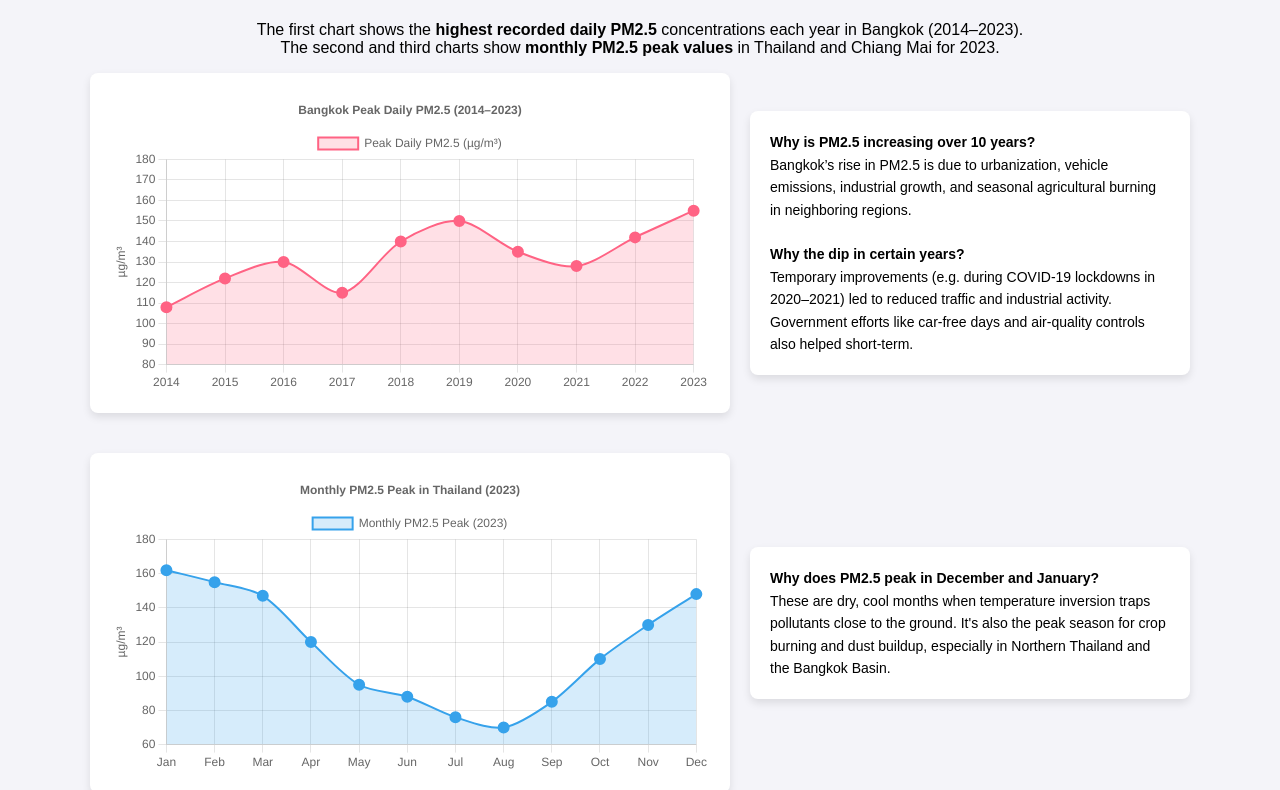
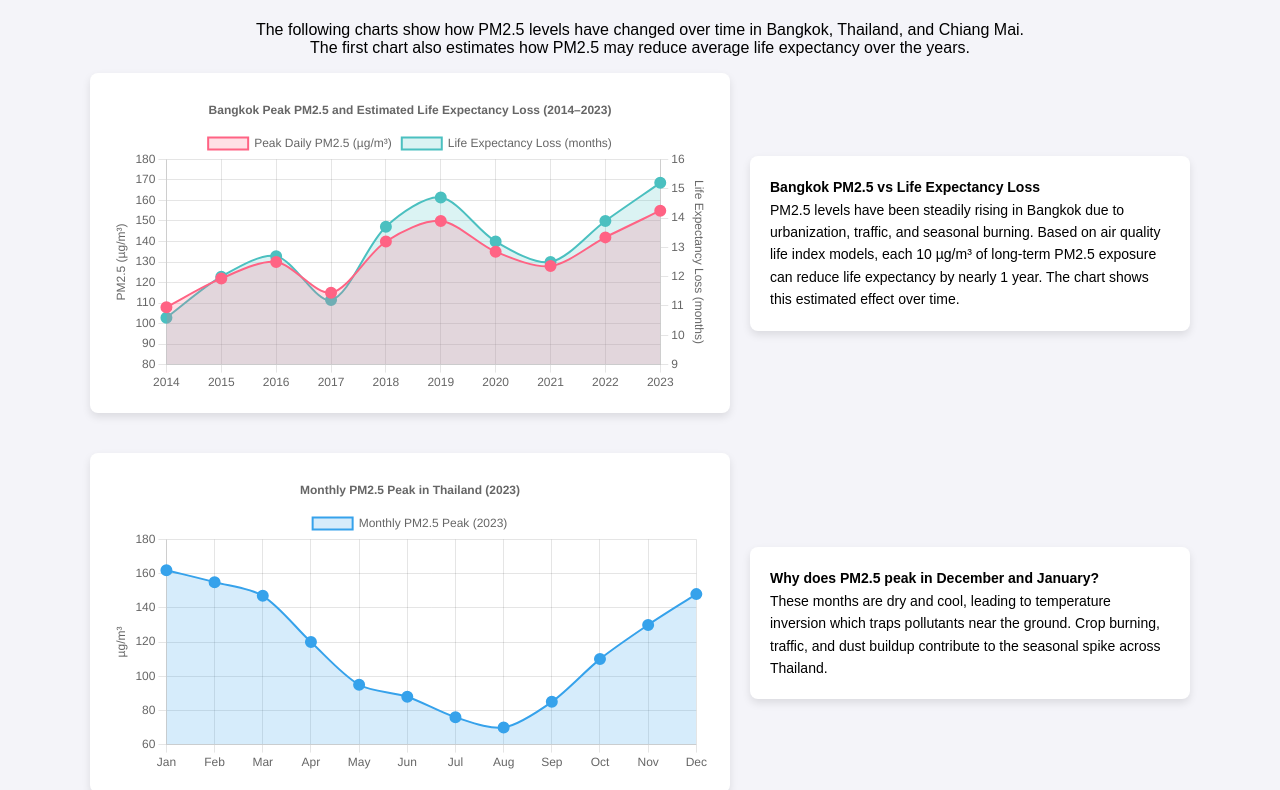
Before and after one commit to taylowdon/taylowdon.github.io, a plain HTML site: page index.html in a window 1280 px wide. Shown: the part 121-911 px from the top of the page. Drawn offline with nearby package versions, Linux system fonts and the light colour scheme.

Commit message:
update 10:27

```diff
--- a/index.html
+++ b/index.html
@@ -3,7 +3,7 @@
 <head>
   <meta charset="UTF-8" />
   <meta name="viewport" content="width=device-width, initial-scale=1.0"/>
-  <title>Bangkok and Chiang Mai PM2.5 Levels</title>
+  <title>PM2.5 and Health Impacts in Thailand</title>
   <script src="https://cdn.jsdelivr.net/npm/chart.js"></script>
   <style>
     body {
@@ -52,54 +52,53 @@
   </style>
 </head>
 <body>
-  <h1>Bangkok and Chiang Mai PM2.5 Overview</h1>
+  <h1>Thailand PM2.5 and Health Impact Overview</h1>
   <p style="text-align: center; max-width: 800px;">
-    The first chart shows the <strong>highest recorded daily PM2.5</strong> concentrations each year in Bangkok (2014–2023).<br>
-    The second and third charts show <strong>monthly PM2.5 peak values</strong> in Thailand and Chiang Mai for 2023.
+    The following charts show how PM2.5 levels have changed over time in Bangkok, Thailand, and Chiang Mai.<br>
+    The first chart also estimates how PM2.5 may reduce average life expectancy over the years.
   </p>
 
-  <!-- Section 1: Yearly Chart -->
+  <!-- Section 1: Yearly Chart + Text -->
   <div class="chart-section">
     <div class="chart-container">
       <canvas id="yearlyChart"></canvas>
     </div>
     <div class="text-explanation">
-      <strong>Why is PM2.5 increasing over 10 years?</strong><br>
-      Bangkok’s rise in PM2.5 is due to urbanization, vehicle emissions, industrial growth, and seasonal agricultural burning in neighboring regions.<br><br>
-      <strong>Why the dip in certain years?</strong><br>
-      Temporary improvements (e.g. during COVID-19 lockdowns in 2020–2021) led to reduced traffic and industrial activity. Government efforts like car-free days and air-quality controls also helped short-term.
+      <strong>Bangkok PM2.5 vs Life Expectancy Loss</strong><br>
+      PM2.5 levels have been steadily rising in Bangkok due to urbanization, traffic, and seasonal burning. Based on air quality life index models, each 10 µg/m³ of long-term PM2.5 exposure can reduce life expectancy by nearly 1 year. The chart shows this estimated effect over time.
     </div>
   </div>
 
-  <!-- Section 2: Thailand Monthly -->
+  <!-- Section 2: Monthly Thailand -->
   <div class="chart-section">
     <div class="chart-container">
       <canvas id="monthlyChart"></canvas>
     </div>
     <div class="text-explanation">
       <strong>Why does PM2.5 peak in December and January?</strong><br>
-      These are dry, cool months when temperature inversion traps pollutants close to the ground. It's also the peak season for crop burning and dust buildup, especially in Northern Thailand and the Bangkok Basin.
+      These months are dry and cool, leading to temperature inversion which traps pollutants near the ground. Crop burning, traffic, and dust buildup contribute to the seasonal spike across Thailand.
     </div>
   </div>
 
-  <!-- Section 3: Chiang Mai Monthly -->
+  <!-- Section 3: Monthly Chiang Mai -->
   <div class="chart-section">
     <div class="chart-container">
       <canvas id="chiangMaiChart"></canvas>
     </div>
     <div class="text-explanation">
-      <strong>Chiang Mai's PM2.5 behavior</strong><br>
-      Chiang Mai experiences extreme pollution from February to April due to agricultural burning in Northern Thailand and Myanmar. The geography of the mountain basin traps the pollutants, causing levels to spike beyond those in Bangkok or other parts of Thailand.
+      <strong>Why Chiang Mai suffers higher PM2.5?</strong><br>
+      Chiang Mai’s mountain basin geography traps pollutants. During the burning season (Feb–Apr), smoke from Northern Thailand and Myanmar contributes to extreme pollution levels, leading to higher health risks compared to Bangkok.
     </div>
   </div>
 
   <script>
-    // Yearly Chart
+    // Section 1: Yearly PM2.5 and Life Expectancy Loss
     new Chart(document.getElementById('yearlyChart'), {
       type: 'line',
       data: {
         labels: ['2014', '2015', '2016', '2017', '2018', '2019', '2020', '2021', '2022', '2023'],
-        datasets: [{
+        datasets: [
+          {
             label: 'Peak Daily PM2.5 (µg/m³)',
             data: [108, 122, 130, 115, 140, 150, 135, 128, 142, 155],
             backgroundColor: 'rgba(255, 99, 132, 0.2)',
@@ -108,8 +107,22 @@
             fill: true,
             tension: 0.3,
             pointRadius: 5,
-          pointBackgroundColor: 'rgba(255, 99, 132, 1)'
-        }]
+            pointBackgroundColor: 'rgba(255, 99, 132, 1)',
+            yAxisID: 'y'
+          },
+          {
+            label: 'Life Expectancy Loss (months)',
+            data: [10.6, 12.0, 12.7, 11.2, 13.7, 14.7, 13.2, 12.5, 13.9, 15.2],
+            backgroundColor: 'rgba(75, 192, 192, 0.2)',
+            borderColor: 'rgba(75, 192, 192, 1)',
+            borderWidth: 2,
+            fill: true,
+            tension: 0.3,
+            pointRadius: 5,
+            pointBackgroundColor: 'rgba(75, 192, 192, 1)',
+            yAxisID: 'y1'
+          }
+        ]
       },
       options: {
         responsive: true,
@@ -117,21 +130,38 @@
           legend: { position: 'top' },
           title: {
             display: true,
-            text: 'Bangkok Peak Daily PM2.5 (2014–2023)'
+            text: 'Bangkok Peak PM2.5 and Estimated Life Expectancy Loss (2014–2023)'
           }
         },
         scales: {
           y: {
             beginAtZero: false,
-            title: { display: true, text: 'µg/m³' },
+            title: {
+              display: true,
+              text: 'PM2.5 (µg/m³)'
+            },
+            position: 'left',
             suggestedMin: 80,
             suggestedMax: 180
+          },
+          y1: {
+            beginAtZero: false,
+            title: {
+              display: true,
+              text: 'Life Expectancy Loss (months)'
+            },
+            position: 'right',
+            suggestedMin: 9,
+            suggestedMax: 16,
+            grid: {
+              drawOnChartArea: false
+            }
           }
         }
       }
     });
 
-    // Thailand Monthly Chart
+    // Section 2: Thailand Monthly
     new Chart(document.getElementById('monthlyChart'), {
       type: 'line',
       data: {
@@ -168,7 +198,7 @@
       }
     });
 
-    // Chiang Mai Monthly Chart
+    // Section 3: Chiang Mai Monthly
     new Chart(document.getElementById('chiangMaiChart'), {
       type: 'line',
       data: {
```
Lines whose indentation alone changed are shown as unchanged.
